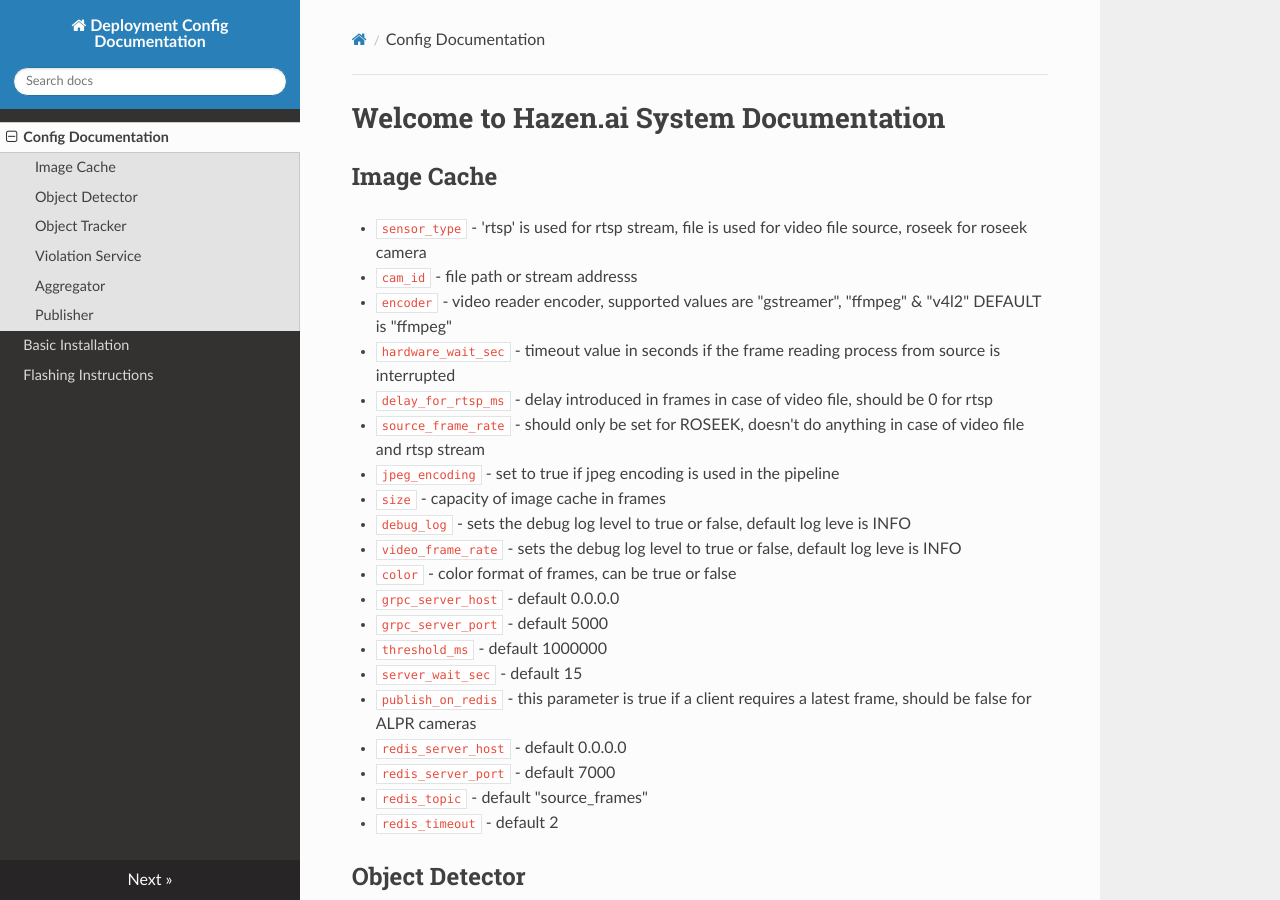
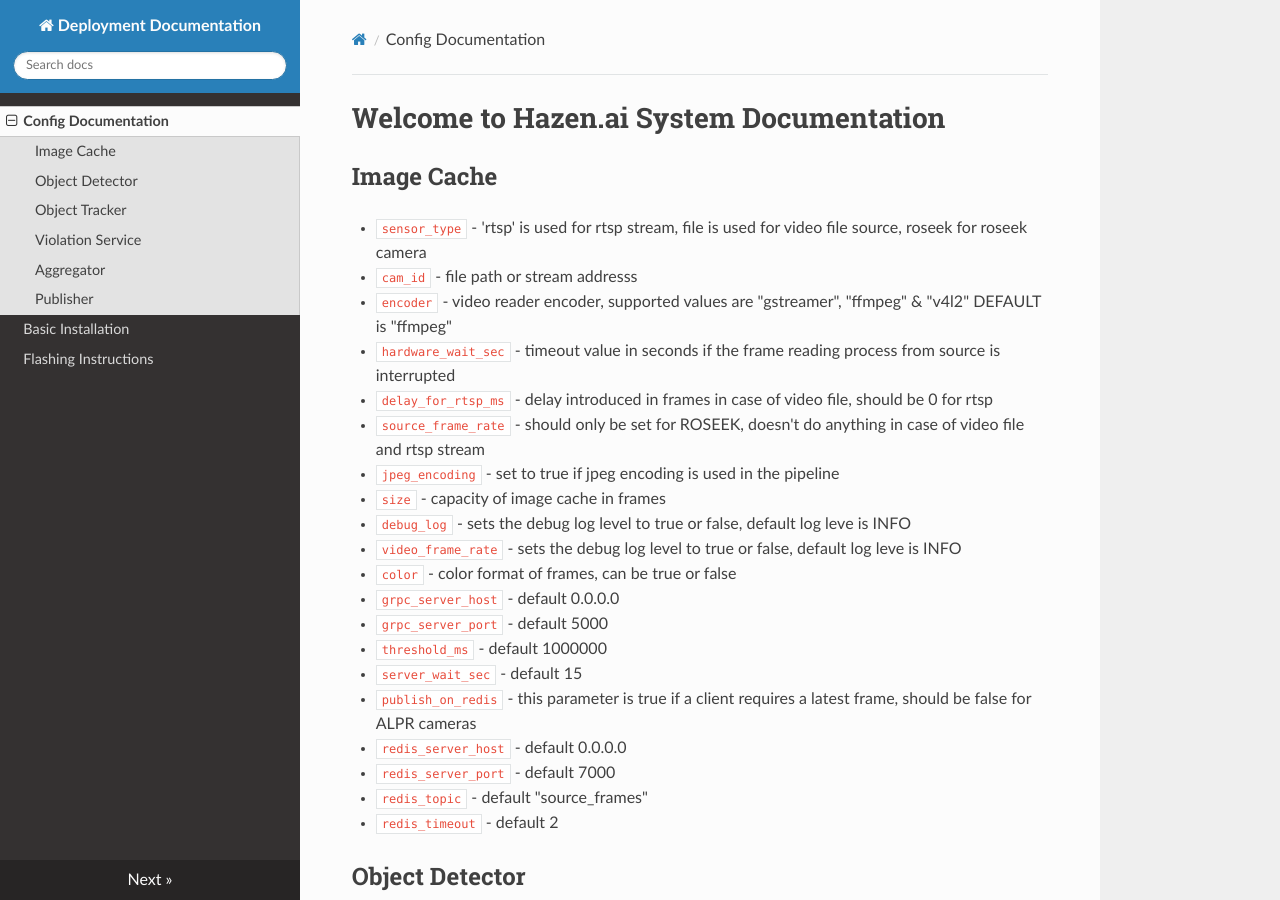
Before and after one commit to hazenai/system-docs, an MkDocs documentation site: the page built from docs/index.md, in a window 1280 px wide and 900 px high. Built offline with MkDocs 1.6.1, drawn with Linux system fonts in a browser that asks for light colours; nearby versions of some CDN libraries.

Commit message:
changing title

```diff
--- a/mkdocs.yml
+++ b/mkdocs.yml
@@ -1,4 +1,4 @@
-site_name: Deployment Config Documentation
+site_name: Deployment Documentation
 nav:
     - Config Documentation: index.md
     - Basic Installation: installation.md
```
